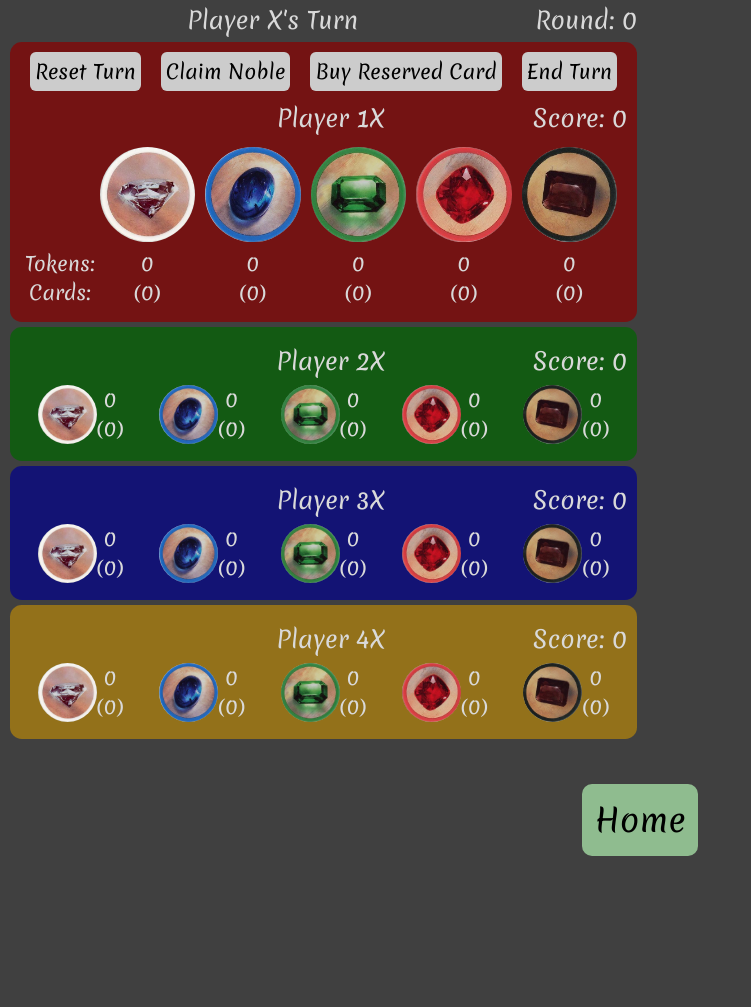
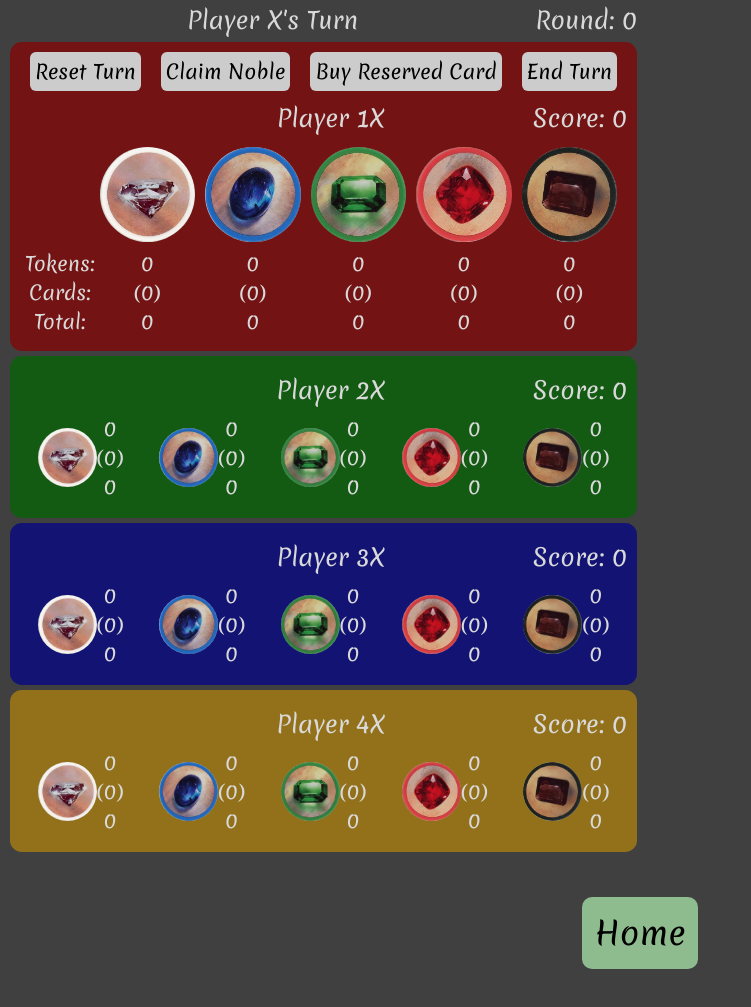
Before and after one commit to jrbarronumd/Splendor, a website with bundled scripts: page public-files/game.html in a window 1280 px wide. Shown: the part 711-1718 px from the top of the page, without its empty margins (0-751 px from the left). Before the commit the page ends 1611 px from the top, so only its background shows below. Built offline with nearby package versions, Linux system fonts and the light colour scheme.

Commit message:
Add total purchase power to gem/bonus counts.

```diff
--- a/public-files/game.html
+++ b/public-files/game.html
@@ -126,31 +126,37 @@
             <div class="player-counter-labels">
               <div>Tokens:</div>
               <div>Cards:</div>
+              <div>Total:</div>
             </div>
             <div class="player-gem-container">
               <img class="gem-img" src="images/gems/whiteGem.jpg" />
               <div class="player-gem-count">0</div>
               <div class="player-bonus">(0)</div>
+              <div class="player-total">0</div>
             </div>
             <div class="player-gem-container">
               <img class="gem-img" src="images/gems/blueGem.jpg" />
               <div class="player-gem-count">0</div>
               <div class="player-bonus">(0)</div>
+              <div class="player-total">0</div>
             </div>
             <div class="player-gem-container">
               <img class="gem-img" src="images/gems/greenGem.jpg" />
               <div class="player-gem-count">0</div>
               <div class="player-bonus">(0)</div>
+              <div class="player-total">0</div>
             </div>
             <div class="player-gem-container">
               <img class="gem-img" src="images/gems/redGem.jpg" />
               <div class="player-gem-count">0</div>
               <div class="player-bonus">(0)</div>
+              <div class="player-total">0</div>
             </div>
             <div class="player-gem-container">
               <img class="gem-img" src="images/gems/blackGem.jpg" />
               <div class="player-gem-count">0</div>
               <div class="player-bonus">(0)</div>
+              <div class="player-total">0</div>
             </div>
           </div>
           <div class="player-drop-down"></div>
@@ -168,6 +174,7 @@
               <span>
                 <div class="player-gem-count">0</div>
                 <div class="player-bonus">(0)</div>
+                <div class="player-total">0</div>
               </span>
             </div>
             <div class="player-gem-container">
@@ -175,6 +182,7 @@
               <span>
                 <div class="player-gem-count">0</div>
                 <div class="player-bonus">(0)</div>
+                <div class="player-total">0</div>
               </span>
             </div>
             <div class="player-gem-container">
@@ -182,6 +190,7 @@
               <span>
                 <div class="player-gem-count">0</div>
                 <div class="player-bonus">(0)</div>
+                <div class="player-total">0</div>
               </span>
             </div>
             <div class="player-gem-container">
@@ -189,6 +198,7 @@
               <span>
                 <div class="player-gem-count">0</div>
                 <div class="player-bonus">(0)</div>
+                <div class="player-total">0</div>
               </span>
             </div>
             <div class="player-gem-container">
@@ -196,6 +206,7 @@
               <span>
                 <div class="player-gem-count">0</div>
                 <div class="player-bonus">(0)</div>
+                <div class="player-total">0</div>
               </span>
             </div>
           </div>
@@ -214,6 +225,7 @@
               <span>
                 <div class="player-gem-count">0</div>
                 <div class="player-bonus">(0)</div>
+                <div class="player-total">0</div>
               </span>
             </div>
             <div class="player-gem-container">
@@ -221,6 +233,7 @@
               <span>
                 <div class="player-gem-count">0</div>
                 <div class="player-bonus">(0)</div>
+                <div class="player-total">0</div>
               </span>
             </div>
             <div class="player-gem-container">
@@ -228,6 +241,7 @@
               <span>
                 <div class="player-gem-count">0</div>
                 <div class="player-bonus">(0)</div>
+                <div class="player-total">0</div>
               </span>
             </div>
             <div class="player-gem-container">
@@ -235,6 +249,7 @@
               <span>
                 <div class="player-gem-count">0</div>
                 <div class="player-bonus">(0)</div>
+                <div class="player-total">0</div>
               </span>
             </div>
             <div class="player-gem-container">
@@ -242,6 +257,7 @@
               <span>
                 <div class="player-gem-count">0</div>
                 <div class="player-bonus">(0)</div>
+                <div class="player-total">0</div>
               </span>
             </div>
           </div>
@@ -260,6 +276,7 @@
               <span>
                 <div class="player-gem-count">0</div>
                 <div class="player-bonus">(0)</div>
+                <div class="player-total">0</div>
               </span>
             </div>
             <div class="player-gem-container">
@@ -267,6 +284,7 @@
               <span>
                 <div class="player-gem-count">0</div>
                 <div class="player-bonus">(0)</div>
+                <div class="player-total">0</div>
               </span>
             </div>
             <div class="player-gem-container">
@@ -274,6 +292,7 @@
               <span>
                 <div class="player-gem-count">0</div>
                 <div class="player-bonus">(0)</div>
+                <div class="player-total">0</div>
               </span>
             </div>
             <div class="player-gem-container">
@@ -281,6 +300,7 @@
               <span>
                 <div class="player-gem-count">0</div>
                 <div class="player-bonus">(0)</div>
+                <div class="player-total">0</div>
               </span>
             </div>
             <div class="player-gem-container">
@@ -288,6 +308,7 @@
               <span>
                 <div class="player-gem-count">0</div>
                 <div class="player-bonus">(0)</div>
+                <div class="player-total">0</div>
               </span>
             </div>
           </div>
--- a/public-files/gamePlay.js
+++ b/public-files/gamePlay.js
@@ -6,7 +6,6 @@ import CardsDeck from "./decks/cardDeck.js";
 // A long player name will kill the player container display.
 // Don't let any actions be taken after the game should be over.
 // have "tokens" label in player containers show token count: Tokens (6)
-// Have another row to show total purchasing power
 // Outline recently replaced cards and taken gems (double outline if double taken) - use player color in outline???
 // Delete games from db when complete, or at least all but one row.
 // Implement a check to make sure the right number of players are connected via sockets(exactly 1 per player)?
@@ -16,7 +15,6 @@ import CardsDeck from "./decks/cardDeck.js";
 // Add ability to cancel when in the middle of reserving a card/noble, or buying a reserved cards?
 // - ^Keep reset turn illuminated - that will do the job
 // Add solo mode as option.  different logic to employ, probably?
-// Add rounds to saved games - "Date created dd/mm/yyyy, Round XX, dd/mm/yyyy" - is this really that helpful?  Major server-side implementation effort
 // Need a game log
 // TODO: Make magnification-on-hover optional (need to build a menu...)
 
@@ -335,6 +333,7 @@ function updatePlayer(player, playerPosition) {
   for (let j = 1; j <= 5; j++) {
     playerDiv.getElementsByClassName("player-gem-count")[j - 1].innerText = playerGems[gemOrder[j]]; //gold is first, so it is just skipped
     playerDiv.getElementsByClassName("player-bonus")[j - 1].innerText = `(${playerBonus[gemOrder[j]]})`;
+    playerDiv.getElementsByClassName("player-total")[j - 1].innerText = playerGems[gemOrder[j]] + playerBonus[gemOrder[j]];
   }
   // Populate reserved/purchased cards if present
   let dropDownContainer = playerDiv.getElementsByClassName("player-drop-down")[0];
@@ -492,6 +491,7 @@ function buyCard(purchasedCard) {
     pData.gems[gemOrder[i]] -= cost;
     boardGems[gemOrder[i]] += cost;
     mainPlayerContainer.getElementsByClassName("player-gem-count")[i - 1].innerText = pData.gems[gemOrder[i]];
+    mainPlayerContainer.getElementsByClassName("player-total")[i - 1].innerText = pData.gems[gemOrder[i]] + pData.bonus[gemOrder[i]];
   }
   // Resolve any spent gold gems in pData and on game table
   for (var i = surplus; i < pData.gems.gold; i++) {
@@ -523,6 +523,9 @@ function buyCard(purchasedCard) {
   allPlayerScores[activePlayer - 1] = pData.points;
   checkForWinner();
   pData.bonus[purchasedCard.color] += 1;
+  // Update total purchasing power for the color of the purchased card
+  let totalGemContainer = mainPlayerContainer.getElementsByClassName("player-total")[gemOrder.indexOf(purchasedCard.color) - 1];
+  totalGemContainer.innerText = pData.gems[purchasedCard.color] + pData.bonus[purchasedCard.color];
   let bonusGemContainer = mainPlayerContainer.getElementsByClassName("player-gem-container")[gemOrder.indexOf(purchasedCard.color) - 1];
   bonusGemContainer.getElementsByClassName("player-bonus")[0].innerText = `(${pData.bonus[purchasedCard.color]})`;
 }
@@ -600,6 +603,8 @@ function boardGemClickHandler(event) {
     pData.gems[gemColor] += 1;
     playerGemCount += 1;
     playerCountContainer.innerText = playerGemCount;
+    playerCountContainer.parentElement.getElementsByClassName("player-total")[0].innerText = playerGemCount + pData.bonus[gemColor];
+    playerCountContainer;
     if (takenGemColor.length == 3) {
       actionIndex = 0; // Turn complete
     }
@@ -740,6 +745,7 @@ function playerGemClickHandler(event) {
   }
   pData.gems[gemColor] -= 1;
   playerCountContainer.innerText -= 1;
+  playerCountContainer.parentElement.getElementsByClassName("player-total")[0].innerText = pData.gems[gemColor] + pData.bonus[gemColor];
   boardGems[gemColor] += 1;
   boardCountContainer.innerText = boardCount + 1;
   startActionItems();
--- a/public-files/styles.css
+++ b/public-files/styles.css
@@ -448,11 +448,13 @@ h1 {
 
 .player-gem-row img {
   width: calc(var(--block-size) / 2);
+  height: calc(var(--block-size) / 2);
   border-radius: calc(var(--block-size) / 2);
 }
 
 .player-gem-row > div {
   display: flex;
+  align-items: center;
   font-size: calc(var(--block-size) / 6);
 }
 
```
